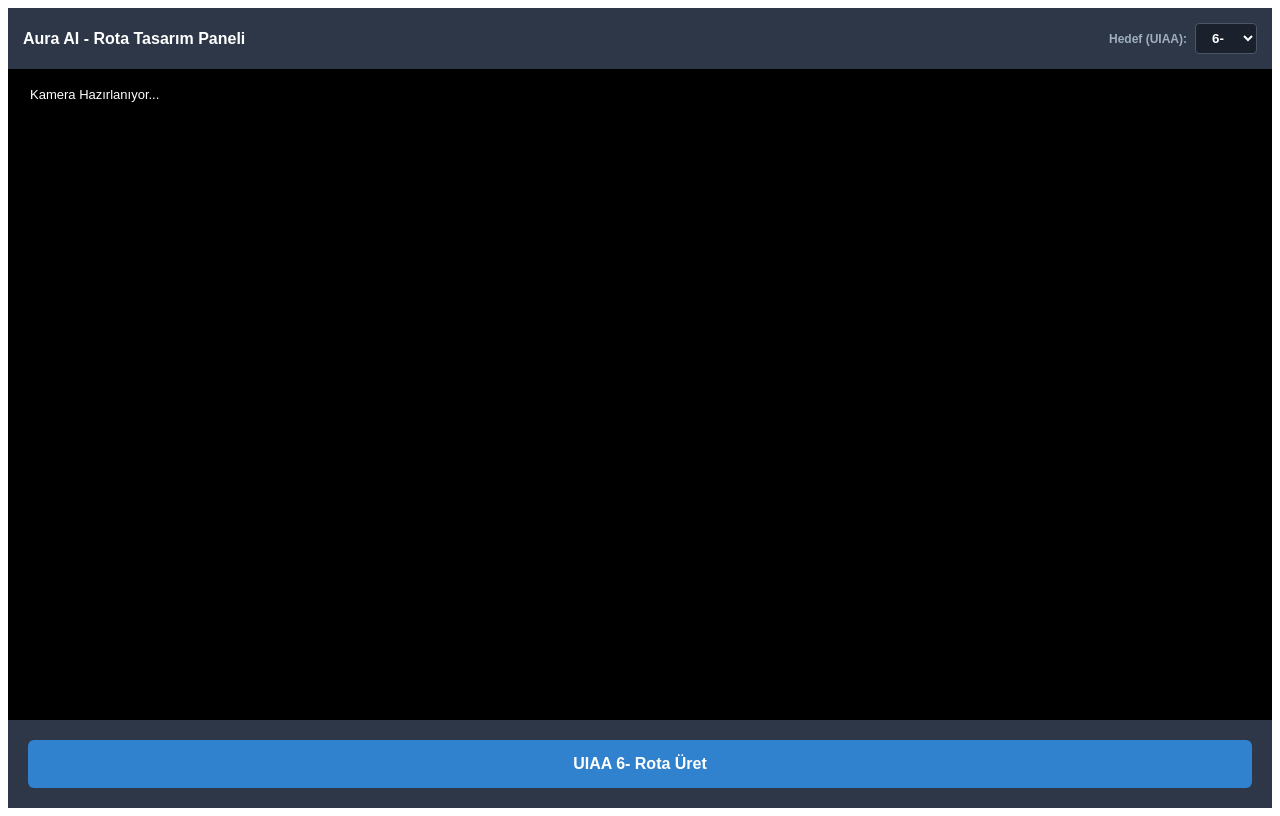
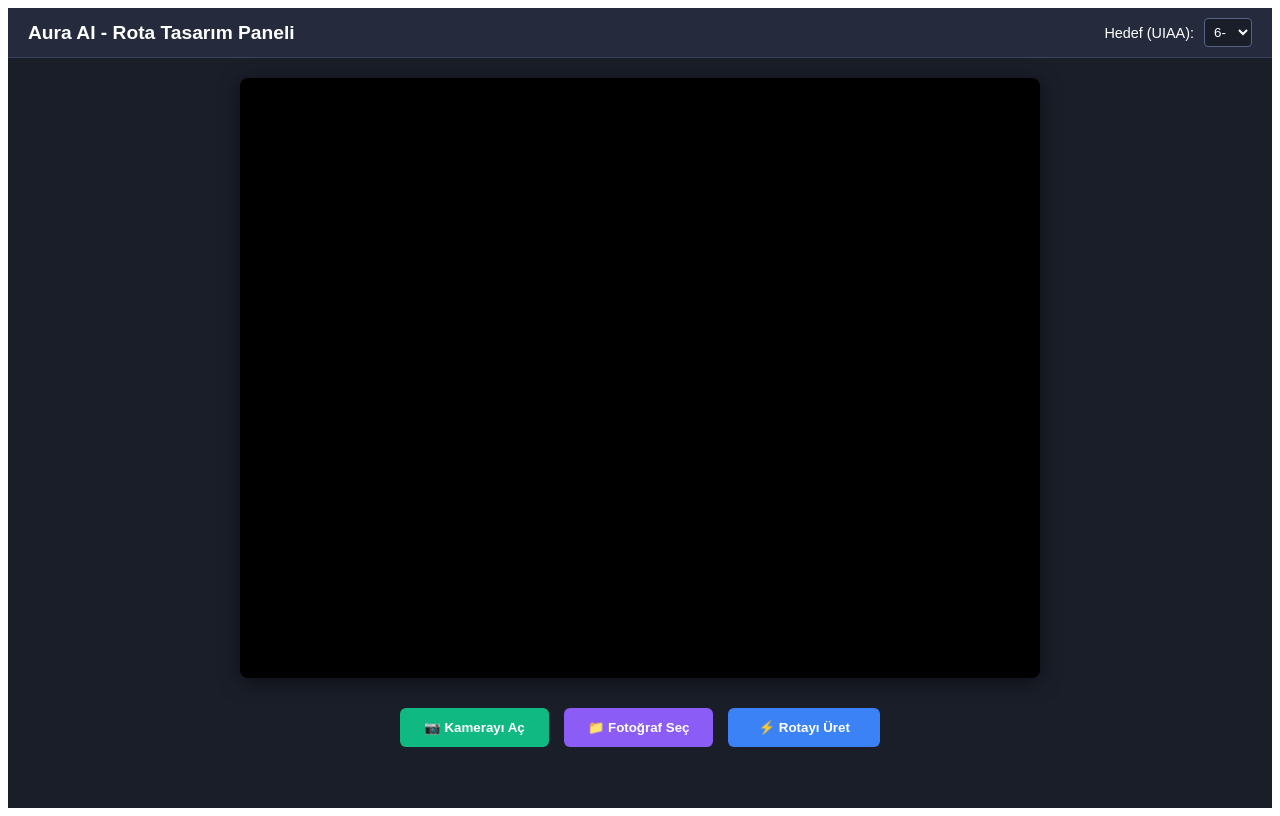
Before and after one commit to iismlclkk/tradrota, a Next.js app: page / in a window 1280 px wide. Built offline with nearby package versions, Linux system fonts and the light colour scheme; no server answers.

Commit message:
Update index.js

```diff
--- a/pages/index.js
+++ b/pages/index.js
@@ -1,123 +1,95 @@
-import { useEffect, useRef, useState } from 'react';
+import { useState, useRef } from 'react';
 
 export default function Home() {
-  const videoRef = useRef(null);
-  const canvasRef = useRef(null);
-  const [isCaptured, setIsCaptured] = useState(false);
   const [loading, setLoading] = useState(false);
   const [result, setResult] = useState(null);
-  const [status, setStatus] = useState('Kamera Hazırlanıyor...');
-  const [targetGrade, setTargetGrade] = useState('6-');
+  const [selectedGrade, setSelectedGrade] = useState('6-');
+  const [imagePreview, setImagePreview] = useState(null);
 
-  useEffect(() => {
-    initCamera();
-  }, []);
+  const videoRef = useRef(null);
+  const fileInputRef = useRef(null);
+  const canvasRef = useRef(null);
 
-  async function initCamera() {
+  // Kamerayı Başlat
+  const startCamera = async () => {
     try {
-      const stream = await navigator.mediaDevices.getUserMedia({
-        video: { facingMode: { exact: "environment" } },
-        audio: false
-      });
-      if (videoRef.current) videoRef.current.srcObject = stream;
-      setStatus('Kamera Hazır');
+      setImagePreview(null);
+      setResult(null);
+      const stream = await navigator.mediaDevices.getUserMedia({ video: { facingMode: 'environment' } });
+      if (videoRef.current) {
+        videoRef.current.srcObject = stream;
+      }
     } catch (err) {
-      try {
-        const fallbackStream = await navigator.mediaDevices.getUserMedia({ video: true });
-        if (videoRef.current) videoRef.current.srcObject = fallbackStream;
-        setStatus('Ön Kamera Aktif');
-      } catch (e) {
-        setStatus('Kamera bulunamadı: ' + e.message);
+      alert("Kamera başlatılamadı, lütfen izinleri kontrol edin veya dosya yükleme seçeneğini kullanın.");
     }
-    }
+  };
+
+  // Fotoğraf Seçildiğinde Önizleme Yap
+  const handleFileChange = (e) => {
+    const file = e.target.files[0];
+    if (file) {
+      setResult(null);
+      // Kamerayı durdur (eğer açıksa)
+      if (videoRef.current && videoRef.current.srcObject) {
+        const tracks = videoRef.current.srcObject.getTracks();
+        tracks.forEach(track => track.stop());
+        videoRef.current.srcObject = null;
       }
 
-  const handleCaptureAndAnalyze = async () => {
+      const reader = new FileReader();
+      reader.onloadend = () => {
+        setImagePreview(reader.result);
+      };
+      reader.readAsDataURL(file);
+    }
+  };
+
+  // İster Kameradan İster Yüklenen Resimden Analiz Başlat
+  const handleAnalyze = async () => {
+    let base64Image = null;
+
+    if (imagePreview) {
+      // Eğer kullanıcı galeri/dosya seçtiyse direkt base64'ü kullan
+      base64Image = imagePreview;
+    } else if (videoRef.current && videoRef.current.srcObject) {
+      // Eğer kamera aktifse anlık ekran görüntüsünü canvas'a çek
+      const canvas = canvasRef.current;
       const video = videoRef.current;
-    const canvas = canvasRef.current;
-    if (!video || !canvas) return;
-
-    if (!isCaptured) {
       canvas.width = video.videoWidth;
       canvas.height = video.videoHeight;
       const ctx = canvas.getContext('2d');
       ctx.drawImage(video, 0, 0, canvas.width, canvas.height);
-      video.style.display = 'none';
-      setIsCaptured(true);
+      base64Image = canvas.toDataURL('image/jpeg');
+    } else {
+      alert("Lütfen önce kamerayı açın veya bir fotoğraf yükleyin!");
+      return;
+    }
 
     setLoading(true);
-      setStatus(`Yapay Zeka UIAA ${targetGrade} zorluğuna uygun doğal hatları simüle ediyor...`);
-
     try {
-        const response = await fetch('/api/analyze', {
+      const res = await fetch('/api/analyze', {
         method: 'POST',
         headers: { 'Content-Type': 'application/json' },
-          body: JSON.stringify({
-            imageWidth: canvas.width,
-            imageHeight: canvas.height,
-            targetGrade: targetGrade
-          })
+        body: JSON.stringify({ image: base64Image, grade: selectedGrade }),
       });
-        const data = await response.json();
+      const data = await res.json();
       setResult(data);
-
-        drawAIResult(data.routeLine, data.cruxPoints);
-        setStatus('Hedef Rota Başarıyla Oluşturuldu!');
     } catch (err) {
-        setStatus('Bağlantı hatası oluştu.');
+      console.error(err);
+      alert("Analiz sırasında bir hata oluştu.");
     } finally {
       setLoading(false);
     }
-    } else {
-      video.style.display = 'block';
-      const ctx = canvas.getContext('2d');
-      ctx.clearRect(0, 0, canvas.width, canvas.height);
-      setIsCaptured(false);
-      setResult(null);
-      setStatus('Kamera Hazır');
-    }
-  };
-
-  const drawAIResult = (routeLine, cruxPoints) => {
-    const canvas = canvasRef.current;
-    const ctx = canvas.getContext('2d');
-
-    if (routeLine && routeLine.length > 0) {
-      ctx.beginPath();
-      ctx.moveTo(routeLine[0].x, routeLine[0].y);
-      for (let i = 1; i < routeLine.length; i++) {
-        ctx.lineTo(routeLine[i].x, routeLine[i].y);
-      }
-      ctx.strokeStyle = '#3182ce';
-      ctx.lineWidth = 6;
-      ctx.stroke();
-    }
-
-    cruxPoints.forEach((point, index) => {
-      ctx.beginPath();
-      ctx.arc(point.x, point.y, 18, 0, 2 * Math.PI);
-      ctx.strokeStyle = '#e53e3e';
-      ctx.lineWidth = 4;
-      ctx.stroke();
-
-      ctx.fillStyle = '#e53e3e';
-      ctx.font = 'bold 14px Arial';
-      ctx.fillText(`KİLİT ${index + 1}`, point.x + 22, point.y + 5);
-    });
   };
 
   return (
-    <div style={{ display: 'flex', flexDirection: 'column', height: '100vh', backgroundColor: '#1a202c', color: 'white', fontFamily: 'sans-serif' }}>
-      <div style={{ background: '#2d3748', padding: '15px', display: 'flex', justifyContent: 'space-between', alignItems: 'center', fontWeight: 'bold' }}>
-        <span>Aura AI - Rota Tasarım Paneli</span>
-        <div style={{ display: 'flex', alignItems: 'center', gap: '8px' }}>
-          <span style={{ fontSize: '12px', color: '#a0aec0' }}>Hedef (UIAA):</span>
-          <select
-            value={targetGrade}
-            onChange={(e) => setTargetGrade(e.target.value)}
-            disabled={isCaptured}
-            style={{ background: '#1a202c', color: 'white', border: '1px solid #4a5568', padding: '6px 12px', borderRadius: '4px', fontWeight: 'bold' }}
-          >
+    <div style={{ backgroundColor: '#1a1e29', color: '#fff', minHeight: '100vh', fontFamily: 'sans-serif' }}>
+      {/* Üst Bar */}
+      <header style={{ display: 'flex', justifyContent: 'space-between', alignItems: 'center', padding: '10px 20px', backgroundColor: '#252b3d', borderBottom: '1px solid #38435a' }}>
+        <h1 style={{ fontSize: '1.2rem', margin: 0, fontWeight: 'bold' }}>Aura AI - Rota Tasarım Paneli</h1>
+        <div style={{ display: 'flex', alignItems: 'center', gap: '10px' }}>
+          <label style={{ fontSize: '0.9rem' }}>Hedef (UIAA):</label>
+          <select value={selectedGrade} onChange={(e) => setSelectedGrade(e.target.value)} style={{ backgroundColor: '#1a1e29', color: '#fff', border: '1px solid #556587', padding: '5px', borderRadius: '4px' }}>
             <option value="5">5</option>
             <option value="6-">6-</option>
             <option value="6">6</option>
@@ -126,35 +98,89 @@ export default function Home() {
             <option value="7">7</option>
             <option value="7+">7+</option>
             <option value="8-">8-</option>
-            <option value="8">8</option>
-            <option value="8+">8+</option>
           </select>
         </div>
+      </header>
+
+      {/* Ana Ekran Alanı */}
+      <main style={{ position: 'relative', width: '100%', maxWidth: '800px', margin: '20px auto', aspectRatio: '4/3', backgroundColor: '#000', borderRadius: '8px', overflow: 'hidden', boxShadow: '0 4px 20px rgba(0,0,0,0.5)' }}>
+
+        {/* Canlı Kamera Akışı */}
+        {!imagePreview && (
+          <video ref={videoRef} autoPlay playsInline muted style={{ width: '100%', height: '100%', objectFit: 'cover' }} />
+        )}
+
+        {/* Yüklenen Fotoğraf Önizlemesi */}
+        {imagePreview && (
+          <img src={imagePreview} alt="Yüklenen Kaya" style={{ width: '100%', height: '100%', objectFit: 'contain' }} />
+        )}
+
+        {/* Görsel Katman (SVG Rota Çizgisi) */}
+        {result && result.coordinates && (
+          <svg style={{ position: 'absolute', top: 0, left: 0, width: '100%', height: '100%', pointerEvents: 'none' }} viewBox="0 0 100 100" preserveAspectRatio="none">
+            {/* Rota Hattı */}
+            <polyline
+              points={result.coordinates.map(pt => `${pt.x},${pt.y}`).join(' ')}
+              fill="none"
+              stroke="#3b82f6"
+              strokeWidth="1.5"
+              strokeLinecap="round"
+              strokeLinejoin="round"
+              style={{ strokeDasharray: '200', animation: 'dash 3s linear forwards' }}
+            />
+            {/* Kilit Noktası Çemberi */}
+            {result.crux && (
+              <>
+                <circle cx={result.crux.x} cy={result.crux.y} r="4" fill="none" stroke="#ef4444" strokeWidth="1" />
+                <text x={result.crux.x + 5} y={result.crux.y + 1.5} fill="#ef4444" fontSize="3" fontWeight="bold">KİLİT 1</text>
+              </>
+            )}
+          </svg>
+        )}
+
+        {/* Yapay Zeka Bilgi Raporu */}
+        {result && (
+          <div style={{ position: 'absolute', bottom: '20px', left: '50%', transform: 'translateX(-50%)', backgroundColor: 'rgba(21, 27, 41, 0.9)', padding: '15px', borderRadius: '8px', border: '1px solid #38435a', width: '85%', maxWidth: '400px', fontSize: '0.85rem' }}>
+            <h3 style={{ margin: '0 0 8px 0', color: '#3b82f6', borderBottom: '1px solid #38435a', paddingBottom: '4px' }}>Tasarım Raporu</h3>
+            <p style={{ margin: '4px 0' }}><strong>Hedeflenen Zorluk:</strong> <span style={{ color: '#10b981' }}>UIAA {result.details?.grade || selectedGrade}</span></p>
+            <p style={{ margin: '4px 0' }}><strong>Fransız / YDS Karşılığı:</strong> {result.details?.systemEquivalent || '5c / 5.9'}</p>
+            <p style={{ margin: '4px 0', lineHeight: '1.3', color: '#cbd5e1' }}><strong>Tasarım Stratejisi:</strong> {result.details?.strategy || 'Yüzey analiz edildi.'}</p>
+          </div>
+        )}
+
+        {/* Yükleniyor Bildirimi */}
+        {loading && (
+          <div style={{ position: 'absolute', inset: 0, backgroundColor: 'rgba(0,0,0,0.7)', display: 'flex', justifyContent: 'center', alignItems: 'center', flexDirection: 'column', gap: '10px' }}>
+            <div style={{ width: '40px', height: '40px', border: '4px solid #38435a', borderTopColor: '#3b82f6', borderRadius: '50%', animation: 'spin 1s linear infinite' }} />
+            <p style={{ margin: 0, fontSize: '0.9rem', color: '#cbd5e1' }}>Yapay Zeka Kaya Yapısını Analiz Ediyor...</p>
+          </div>
+        )}
+      </main>
+
+      {/* Alt Kontrol Butonları */}
+      <div style={{ display: 'flex', justifyContent: 'center', gap: '15px', padding: '10px 20px', flexWrap: 'wrap' }}>
+        <button onClick={startCamera} style={{ backgroundColor: '#10b981', color: '#fff', border: 'none', padding: '12px 24px', borderRadius: '6px', fontWeight: 'bold', cursor: 'pointer' }}>
+          📷 Kamerayı Aç
+        </button>
+
+        <button onClick={() => fileInputRef.current.click()} style={{ backgroundColor: '#8b5cf6', color: '#fff', border: 'none', padding: '12px 24px', borderRadius: '6px', fontWeight: 'bold', cursor: 'pointer' }}>
+          📁 Fotoğraf Seç
+        </button>
+        <input type="file" ref={fileInputRef} accept="image/*" onChange={handleFileChange} style={{ display: 'none' }} />
+
+        <button onClick={handleAnalyze} disabled={loading} style={{ backgroundColor: '#3b82f6', color: '#fff', border: 'none', padding: '12px 30px', borderRadius: '6px', fontWeight: 'bold', cursor: 'pointer' }}>
+          {loading ? 'Analiz Ediliyor...' : '⚡ Rotayı Üret'}
+        </button>
       </div>
 
-      <div style={{ flex: 1, position: 'relative', display: 'flex', justifyContent: 'center', alignItems: 'center', background: '#000' }}>
-        <div style={{ position: 'absolute', top: '10px', left: '10px', background: 'rgba(0,0,0,0.8)', padding: '8px 12px', borderRadius: '4px', zIndex: 10, fontSize: '13px' }}>
-          {status}
-        </div>
+      {/* Gizli Canvas (Kamera Görüntüsünü İşlemek İçin) */}
+      <canvas ref={canvasRef} style={{ display: 'none' }} />
 
-        <video ref={videoRef} autoPlay playsInline style={{ width: '100%', height: '100%', objectFit: 'contain' }}></video>
-        <canvas ref={canvasRef} style={{ width: '100%', height: '100%', objectFit: 'contain', position: 'absolute' }}></canvas>
-
-        {result && (
-          <div style={{ position: 'absolute', bottom: '20px', left: '50%', transform: 'translateX(-50%)', background: 'rgba(26, 32, 44, 0.95)', padding: '20px', borderRadius: '8px', border: '1px solid #4a5568', width: '85%', maxWidth: '400px', zIndex: 30 }}>
-            <h3 style={{ margin: '0 0 10px 0', color: '#3182ce' }}>Tasarım Raporu</h3>
-            <p style={{ margin: '5px 0' }}><strong>Hedeflenen Zorluk:</strong> <span style={{ color: '#38a169', fontSize: '18px', fontWeight: 'bold' }}>UIAA {result.targetGrade}</span></p>
-            <p style={{ margin: '5px 0' }}><strong>Fransız / YDS Karşılığı:</strong> {result.frenchEquivalent}</p>
-            <p style={{ margin: '5px 0' }}><strong>Tasarım Stratejisi:</strong> {result.strategyDescription}</p>
-          </div>
-        )}
-      </div>
-
-      <div style={{ background: '#2d3748', padding: '20px', display: 'flex', justifyContent: 'space-around' }}>
-        <button onClick={handleCaptureAndAnalyze} disabled={loading} style={{ flex: 1, padding: '15px', background: loading ? '#4a5568' : '#3182ce', color: 'white', border: 'none', borderRadius: '6px', fontWeight: 'bold', fontSize: '16px' }}>
-          {loading ? "Rota Hesaplanıyor..." : (isCaptured ? "Yeni Rota Tasarla / Kamerayı Aç" : `UIAA ${targetGrade} Rota Üret`)}
-        </button>
-      </div>
+      {/* CSS Animasyonları */}
+      <style jsx global>{`
+        @keyframes spin { to { transform: rotate(360deg); } }
+        @keyframes dash { to { stroke-dashoffset: 0; } }
+      `}</style>
     </div>
   );
 }
```
Lines whose indentation alone changed are shown as unchanged.
